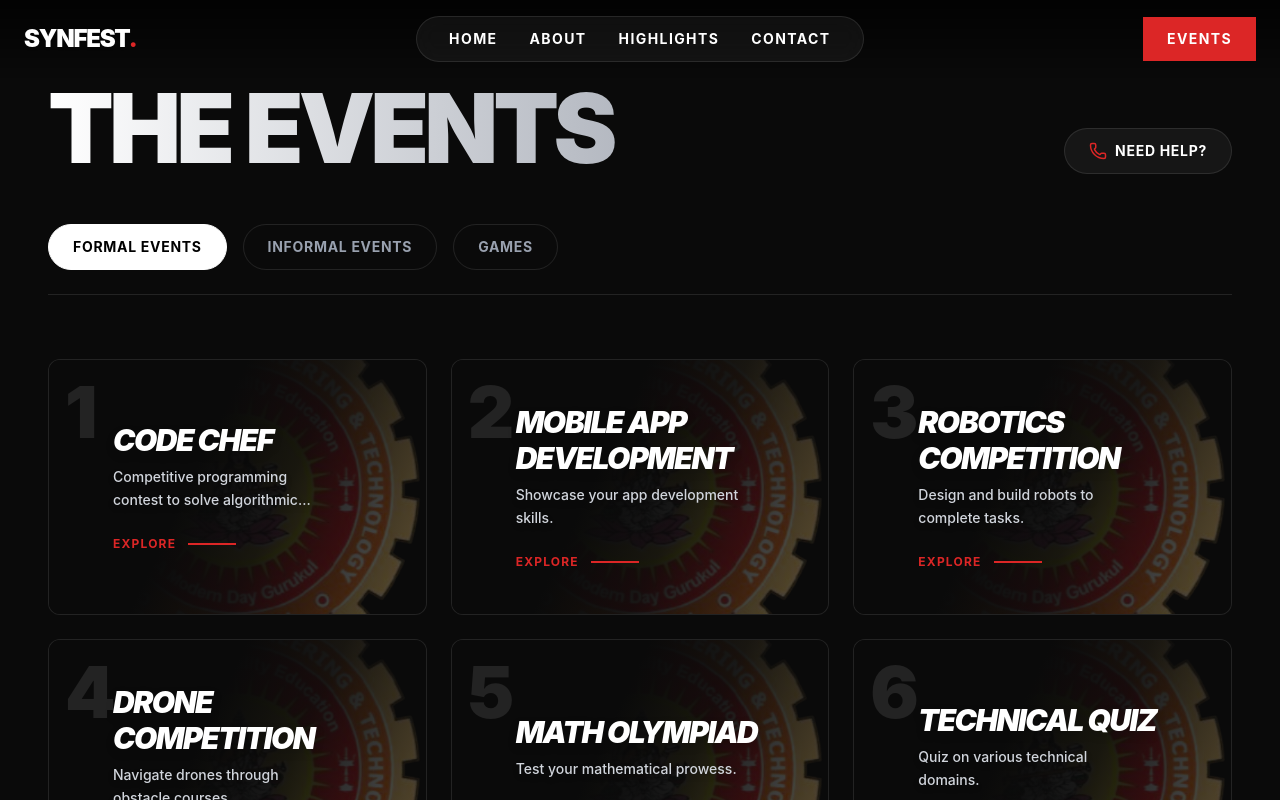
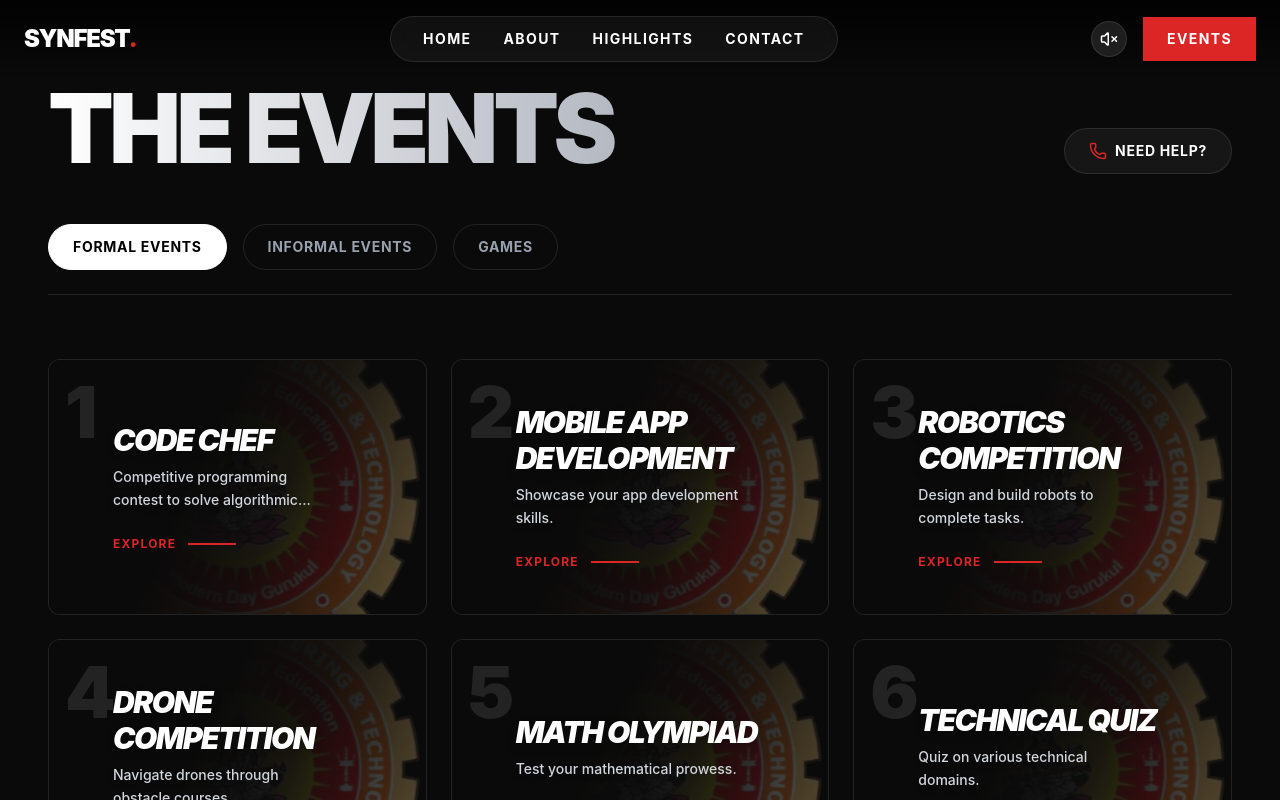
Before and after one commit to jagdishtripathy/Synfest-2026, a React (Vite) app: page /events in a window 1280 px wide. Shown: the top 800 px of the page. Built offline with nearby package versions, Linux system fonts and the light colour scheme.

Commit message:
- Remove sound button from hero and moved to navbar - Change size of icon - Some event name change

```diff
--- a/src/components/home/Hero.jsx
+++ b/src/components/home/Hero.jsx
@@ -3,7 +3,7 @@ import { gsap } from 'gsap';
 import { ScrollTrigger } from 'gsap/ScrollTrigger';
 import { Volume2, VolumeX } from 'lucide-react';
 import { useVideoContext } from '../../context/VideoContext';
-import MuteToggle from '../ui/MuteToggle';
+// import MuteToggle from '../ui/MuteToggle';
 import Countdown from './Countdown';
 
 gsap.registerPlugin(ScrollTrigger);
@@ -104,7 +104,7 @@ export default function HomeHero() {
             </div>
 
             {/* Mute Button - Bottom Right */}
-            <MuteToggle className="absolute bottom-10 right-10 z-30" />
+            {/* <MuteToggle className="absolute bottom-10 right-10 z-30" /> */}
 
             <div className="absolute bottom-10 left-0 w-full flex justify-between px-10 text-xs font-bold tracking-widest opacity-50 uppercase z-20 pointer-events-none">
                 <span>Dhenkanal, OD</span>
--- a/src/components/layout/Navbar.jsx
+++ b/src/components/layout/Navbar.jsx
@@ -2,6 +2,7 @@ import { useState, useRef, useEffect } from 'react';
 import { Link, useLocation } from 'react-router-dom';
 import { Menu, X } from 'lucide-react';
 import { gsap } from 'gsap';
+import MuteToggle from '../ui/MuteToggle';
 
 export default function Navbar() {
     const [isOpen, setIsOpen] = useState(false);
@@ -100,6 +101,11 @@ export default function Navbar() {
                     ))}
                 </div>
 
+                {/* Right side controls - flex container */}
+                <div className="flex items-center gap-4">
+                    {/* Mute Toggle - always visible */}
+                    <MuteToggle />
+
                     {/* Desktop CTA */}
                     <Link
                         to="/events"
@@ -112,6 +118,7 @@ export default function Navbar() {
                     <button onClick={toggleMenu} className="md:hidden z-50 relative w-8 h-8 flex items-center justify-center">
                         {isOpen ? <X size={28} /> : <Menu size={28} />}
                     </button>
+                </div>
             </nav>
 
             {/* Backdrop for Outside Click */}
--- a/src/components/ui/MuteToggle.jsx
+++ b/src/components/ui/MuteToggle.jsx
@@ -7,10 +7,10 @@ export default function MuteToggle({ className = "" }) {
     return (
         <button
             onClick={toggleMute}
-            className={`p-4 rounded-full bg-white/10 hover:bg-white/20 backdrop-blur-md transition-all border border-white/10 text-white ${className}`}
+            className={`p-2 rounded-full bg-white/10 hover:bg-white/20 backdrop-blur-md transition-all border border-white/10 text-white ${className}`}
             title={isMuted ? "Unmute Video" : "Mute Video"}
         >
-            {isMuted ? <VolumeX size={24} /> : <Volume2 size={24} />}
+            {isMuted ? <VolumeX size={18} /> : <Volume2 size={18} />}
         </button>
     );
 }
--- a/src/data/events.js
+++ b/src/data/events.js
@@ -401,7 +401,7 @@ export const informalEvents = [
   },
   {
     id: "i12",
-    title: "Extempore",
+    title: "Pick & Speak (Extempore Speech)",
     description: "Impromptu speaking challenge.",
     rules: ["Preparation time: 2 mins.", "Speaking time: 2 mins."],
     teamSize: "1",
@@ -414,7 +414,7 @@ export const informalEvents = [
   },
   {
     id: "i13",
-    title: "Documentary",
+    title: "Documentary Movie",
     description: "Short film making contest.",
     rules: ["Max duration: 10 mins.", "Submit via drive link."],
     teamSize: "1-4",
@@ -613,7 +613,7 @@ export const games = [
   {
     id: "g8",
     title: "Yoga",
-    description: "Demonstrate at least 10 movements.",
+    description: "Demonstrate at least 10 movements in 3 min.",
     rules: ["Surya Namaskar mandatory.", "Judgment on flexibility."],
     teamSize: "1",
     venue: "Yoga Hall",
```
Lines whose indentation alone changed are shown as unchanged.
